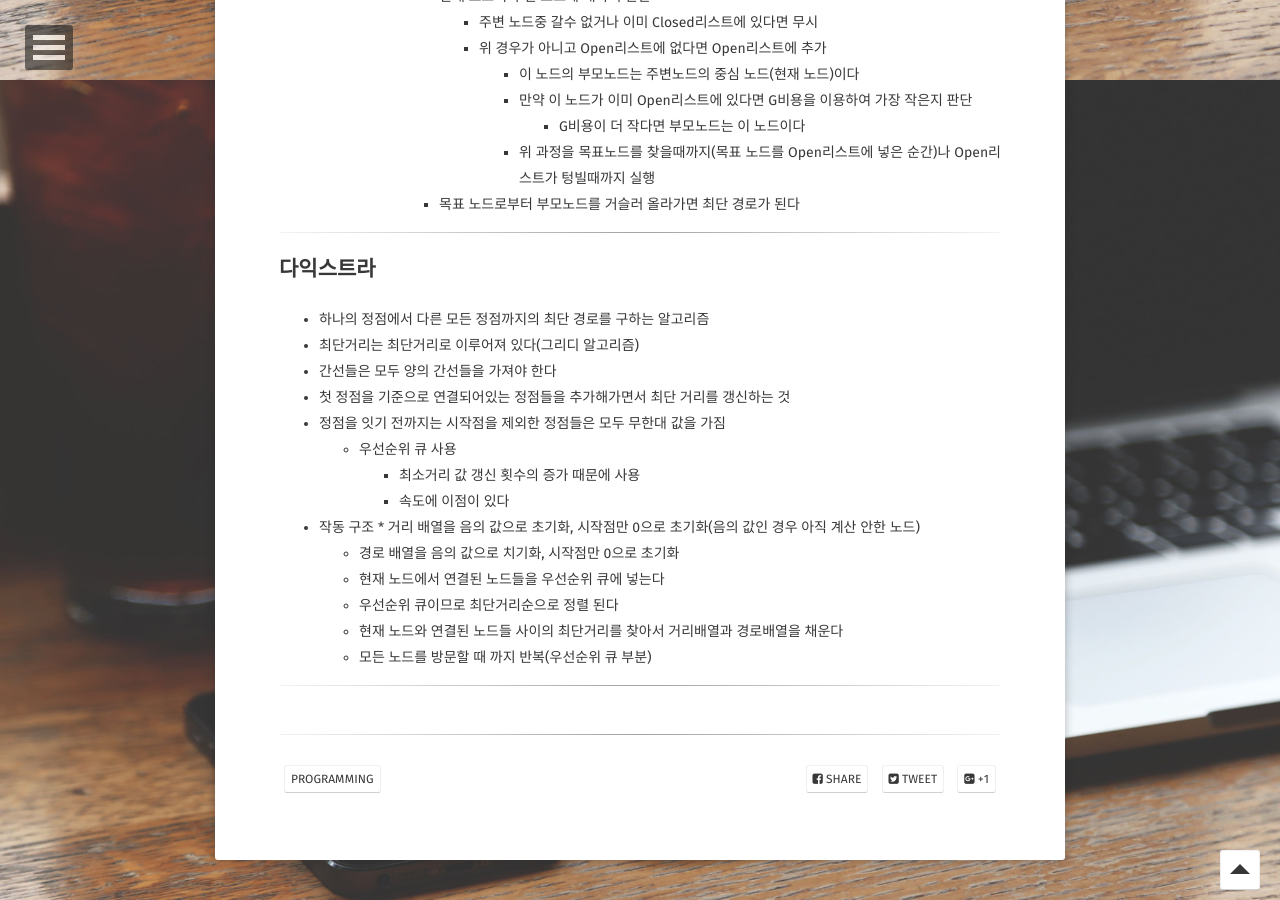
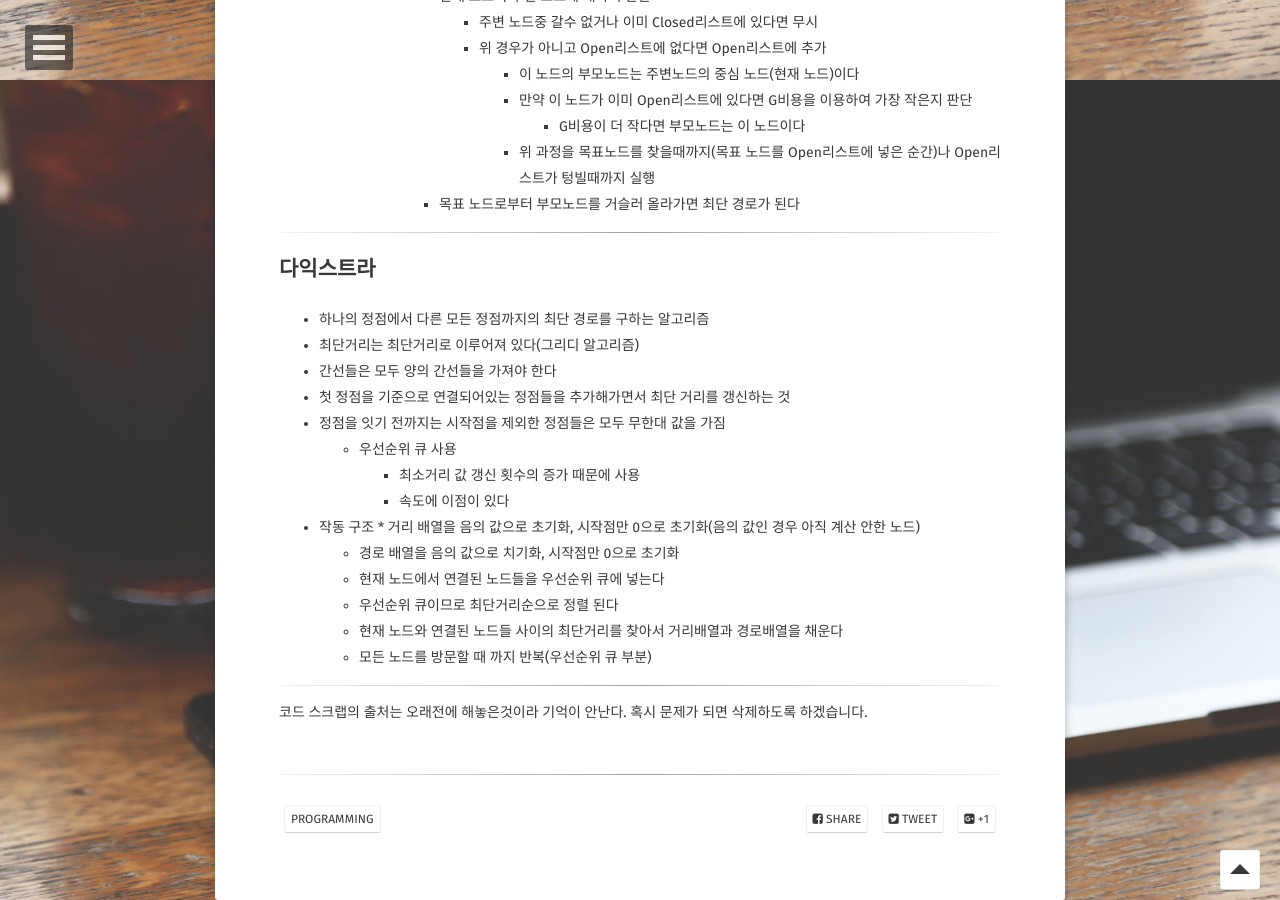
Before and after one commit to CodingGom/CodingGom.github.io, a Jekyll site: the page built from _posts/2018-08-10-탐색알고리즘.md, in a window 1280 px wide and 900 px high, scrolled down 4420 px. Built offline with Jekyll 4.4.1, drawn with Linux system fonts in a browser that asks for light colours; some web fonts are replaced.

Commit message:
Update 2018-08-10-탐색알고리즘.md

```diff
--- a/_posts/2018-08-10-탐색알고리즘.md
+++ b/_posts/2018-08-10-탐색알고리즘.md
@@ -143,3 +143,6 @@ long BinarySearch(const vector<T>& vec, long start, long end, const T& key)
       * 모든 노드를 방문할 때 까지 반복(우선순위 큐 부분)
 
 ---
+
+코드 스크랩의 출처는 오래전에 해놓은것이라 기억이 안난다.
+혹시 문제가 되면 삭제하도록 하겠습니다.
```
